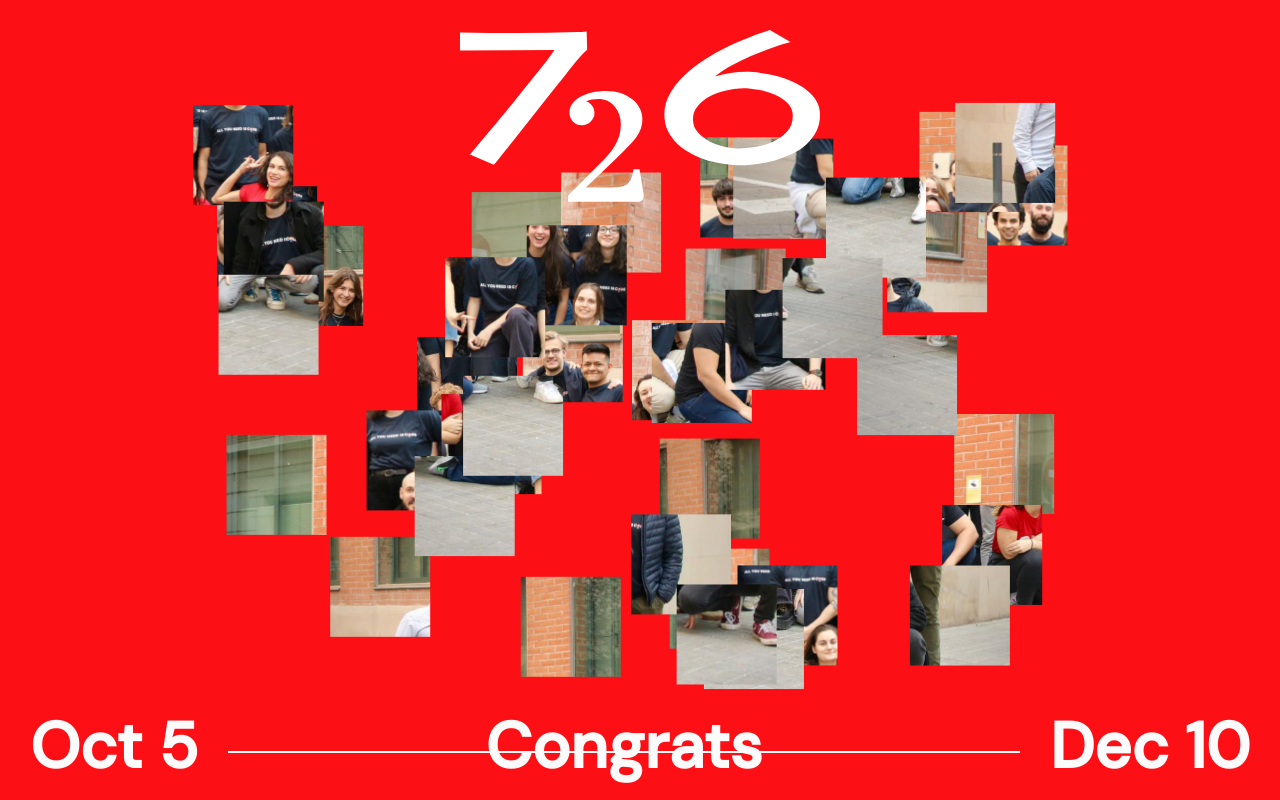
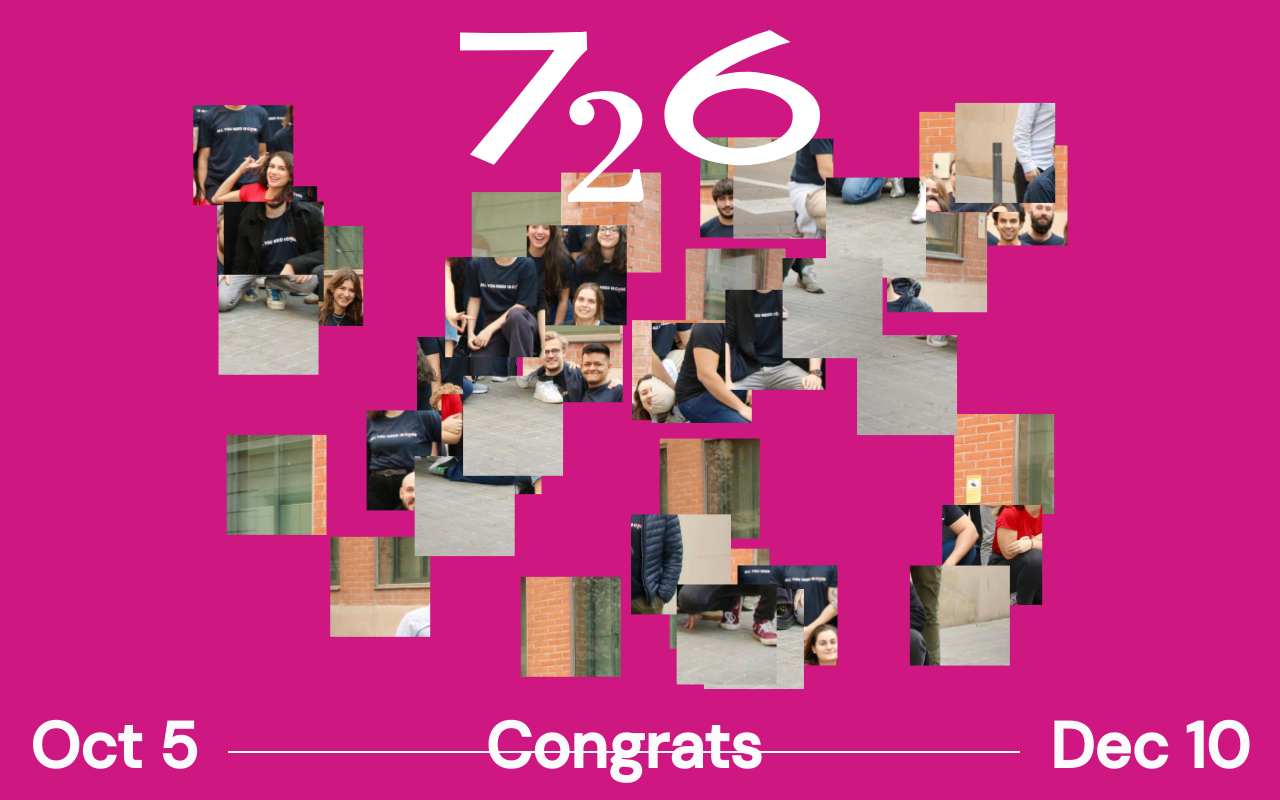
Before and after one commit to helios63/batch726power, a React (Create React App) app: page / in a window 1280 px wide. Built offline with nearby package versions, Linux system fonts and the light colour scheme.

Commit message:
adding background-color change

```diff
--- a/src/App.jsx
+++ b/src/App.jsx
@@ -38,7 +38,10 @@ const App = () => {
       <GlobalStyle />
       <Header />
       <Footer />
-      <Wrapper onMouseMove={handleMove} onTouchMove={handleTouchMove}>
+      <Wrapper
+        onMouseMove={handleMove}
+        onTouchMove={handleTouchMove}
+        $color={Math.round(5 - distance * 40)} >
         <ImageContainer $isTogether={distance < 0.001}>
           {matrix.map(([x,y], index) => (
             <ImgBox key={index} x={x} y={y} percent={distance}/>
--- a/src/styles.js
+++ b/src/styles.js
@@ -42,7 +42,11 @@ export const ImageContainer = styled.div.attrs(({$isTogether}) => ({
   display: flex;
   flex-wrap: wrap;
 `
-export const Wrapper = styled.section`
+export const Wrapper = styled.section.attrs(({$color}) => ({
+  style: {
+    backgroundColor: `hsl(${$color}, 80%, 45%)`
+  }
+}))`
   display:flex;
   justify-content: center;
   align-items: center;
```
